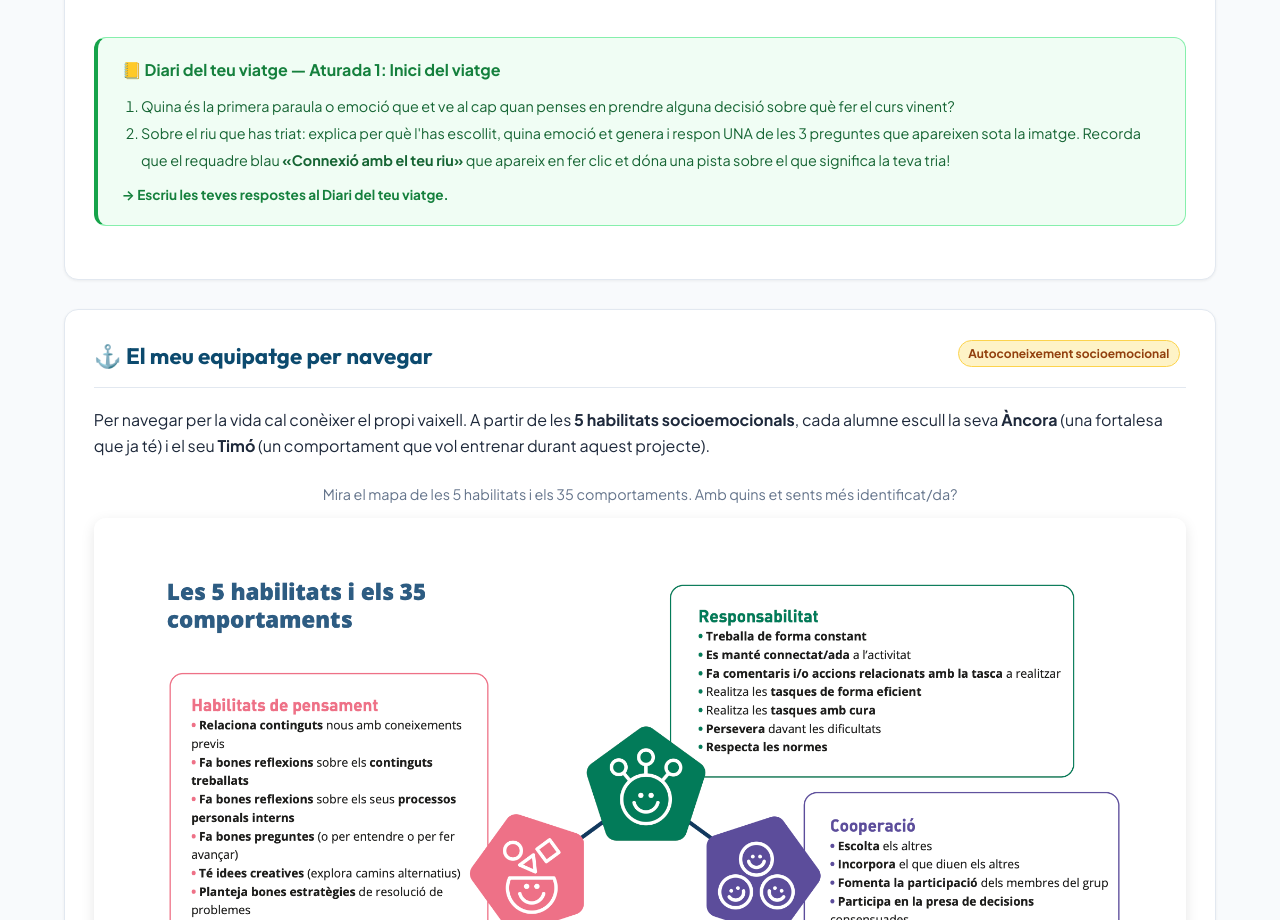
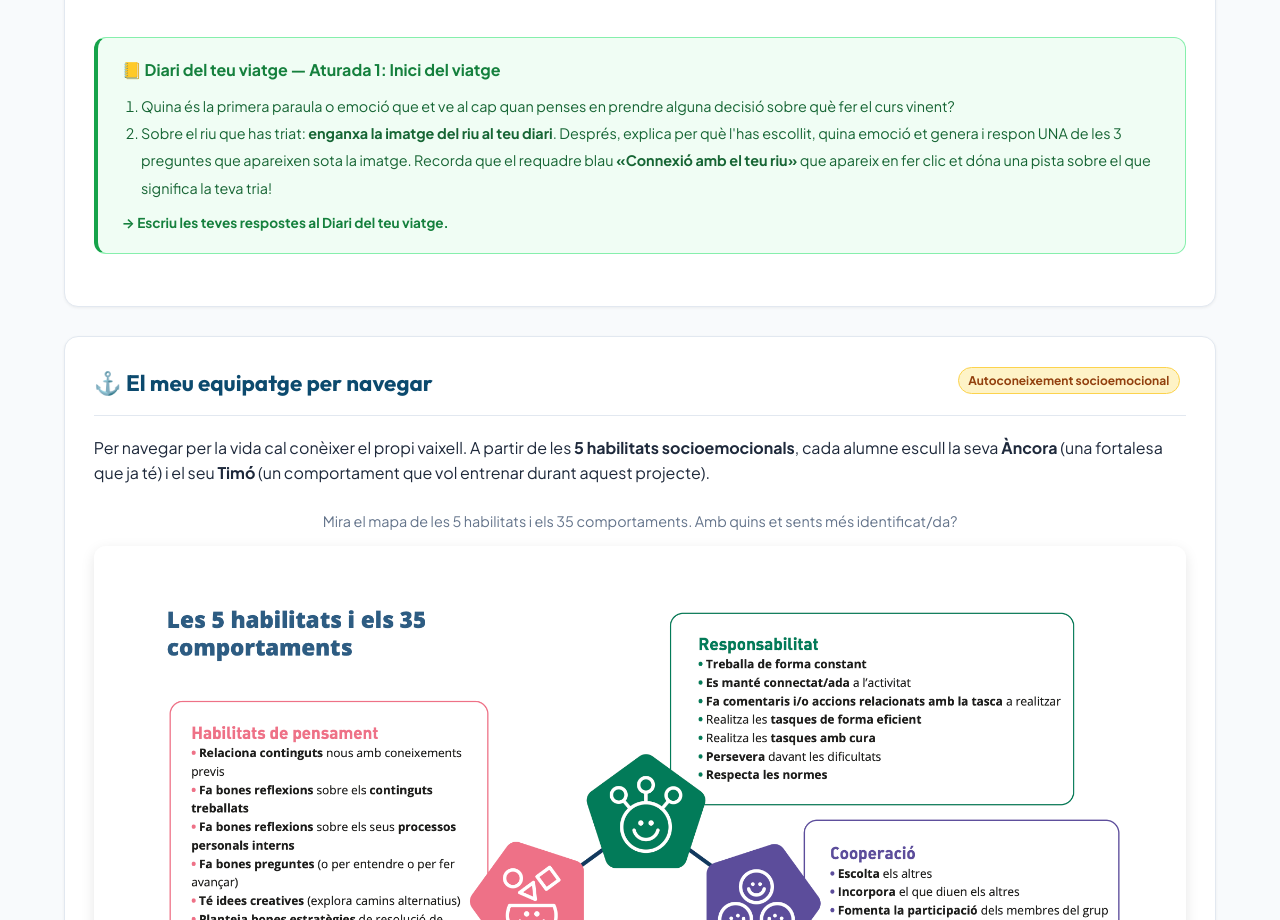
Before and after one commit to mespelt3/Els-rius-de-la-vida, a plain HTML site: page index_alumne.html in a window 1280 px wide. Shown: the part 3956-4876 px from the top of the page. Drawn offline with Linux system fonts and the light colour scheme; a web font is replaced by a local one.

Commit message:
Afegir indicacio d'enganxar la imatge del riu al diari a la 1a aturada

```diff
--- a/index_alumne.html
+++ b/index_alumne.html
@@ -472,7 +472,7 @@
           <h4>📒 Diari del teu viatge — Aturada 1: Inici del viatge</h4>
           <ol>
             <li>Quina és la primera paraula o emoció que et ve al cap quan penses en prendre alguna decisió sobre què fer el curs vinent?</li>
-            <li>Sobre el riu que has triat: explica per què l'has escollit, quina emoció et genera i respon UNA de les 3 preguntes que apareixen sota la imatge. Recorda que el requadre blau <strong>«Connexió amb el teu riu»</strong> que apareix en fer clic et dóna una pista sobre el que significa la teva tria!</li>
+            <li>Sobre el riu que has triat: <strong>enganxa la imatge del riu al teu diari</strong>. Després, explica per què l'has escollit, quina emoció et genera i respon UNA de les 3 preguntes que apareixen sota la imatge. Recorda que el requadre blau <strong>«Connexió amb el teu riu»</strong> que apareix en fer clic et dóna una pista sobre el que significa la teva tria!</li>
           </ol>
           <p class="diari-cta">→ Escriu les teves respostes al Diari del teu viatge.</p>
         </div>
@@ -745,7 +745,7 @@
           <h4>Inici del viatge · Quin riu ets avui?</h4>
           <ol>
             <li>Quina és la primera paraula o emoció que et ve al cap quan penses en prendre alguna decisió sobre què fer el curs vinent?</li>
-            <li>Sobre el riu que has triat: per què l'has escollit? Quina emoció et genera? Respon una de les 3 preguntes que apareixen sota la imatge.</li>
+            <li>Sobre el riu que has triat: <strong>enganxa la imatge del riu al teu diari</strong>. Després, explica per què l'has escollit, quina emoció et genera i respon una de les 3 preguntes que apareixen sota la imatge.</li>
           </ol>
           <p class="aturada-ref">📍 On trobaràs el moment de reflexió: al final de la galeria dels 10 rius, a la pestanya «La metàfora».</p>
         </div>
```
Also changed, not shown: index_docent.html (+2 -2 lines).
